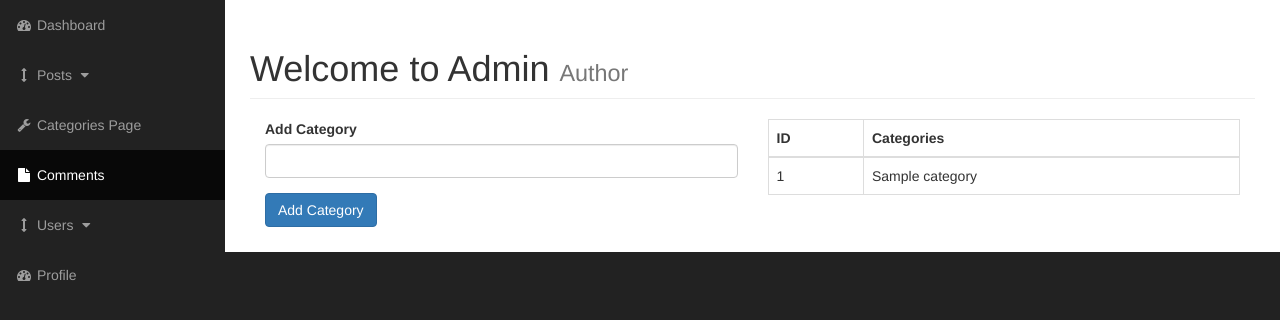
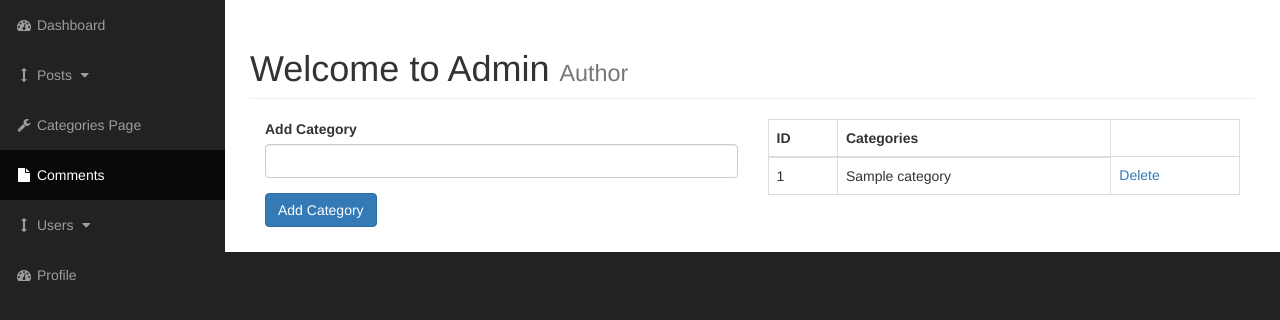
Before and after one commit to groszek20/cms, a PHP site: page /admin/categories.php in a window 1280 px wide. Shown: the part 51-371 px from the top of the page. Run offline with PHP 8.4, Linux system fonts and the light colour scheme; tables that the repository leaves empty or names only in its code hold one stand-in row (values such as "Sample post").

Commit message:
delete categories

```diff
--- a/admin/categories.php
+++ b/admin/categories.php
@@ -26,11 +26,9 @@
                             if ($cat_title == '' || empty($cat_title)) {
                                 echo "This field should not be empty";
                             } else {
-                                echo $cat_title;
                                 $query = "INSERT INTO `category`(`cat_title`) VALUE('".$cat_title."')";
-                                echo $query;
                                 $insert_categories = mysqli_query($connection, $query);
-                                if(!$insert_categories){
+                                if (!$insert_categories) {
                                     die('QUERY FAILED'.mysqli_error($connection));
                                 }
                             }
@@ -64,12 +62,19 @@
                                     $cat_title = $row['cat_title'];
                                     $cat_id = $row['cat_id'];
                                     echo "<tr><td>{$cat_id}</td>";
-                                    echo "<td>{$cat_title}</td></tr>";
+                                    echo "<td>{$cat_title}</td>";
+                                    echo "<td><a href='../admin/categories.php?delete=".$cat_id."'>Delete</td></tr>";
                                 }
                                 ?>
                             </tbody>
                         </table>
                     </div>
+                    <?php
+                    if (isset($_GET['delete'])) {
+                        $delete_guery = "DELETE FROM `category` WHERE cat_id = '".$_GET["delete"]."'";
+                        $delete_categories = mysqli_query($connection, $delete_guery);
+                    }
+                    ?>
                 </div>
             </div>
             <!-- /.row -->
--- a/admin/includes/admin_header.php
+++ b/admin/includes/admin_header.php
@@ -1,3 +1,4 @@
+<?php ob_start(); ?>
 <?php include '../includes/db.php';?>
 <!DOCTYPE html>
 <html lang="en">
```
